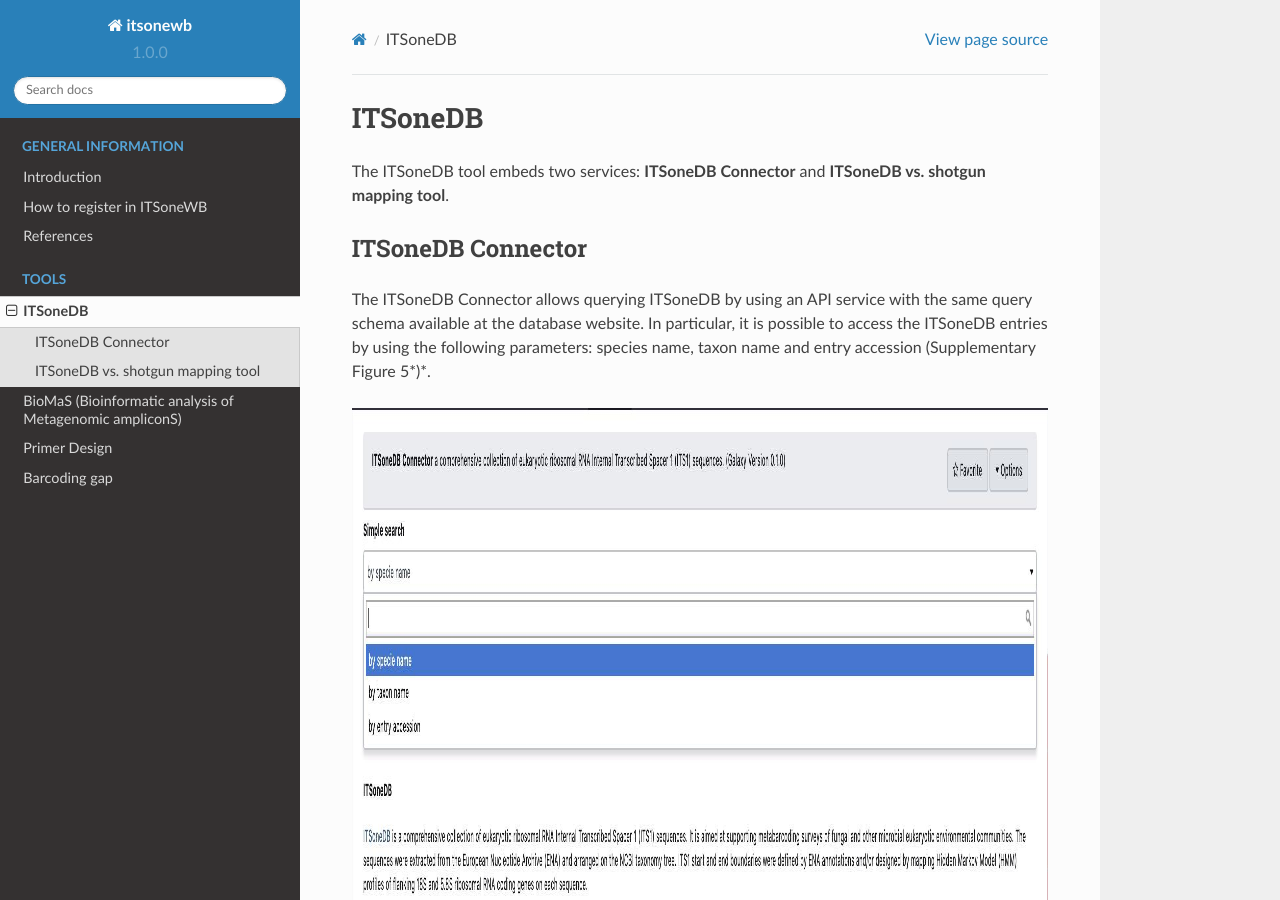
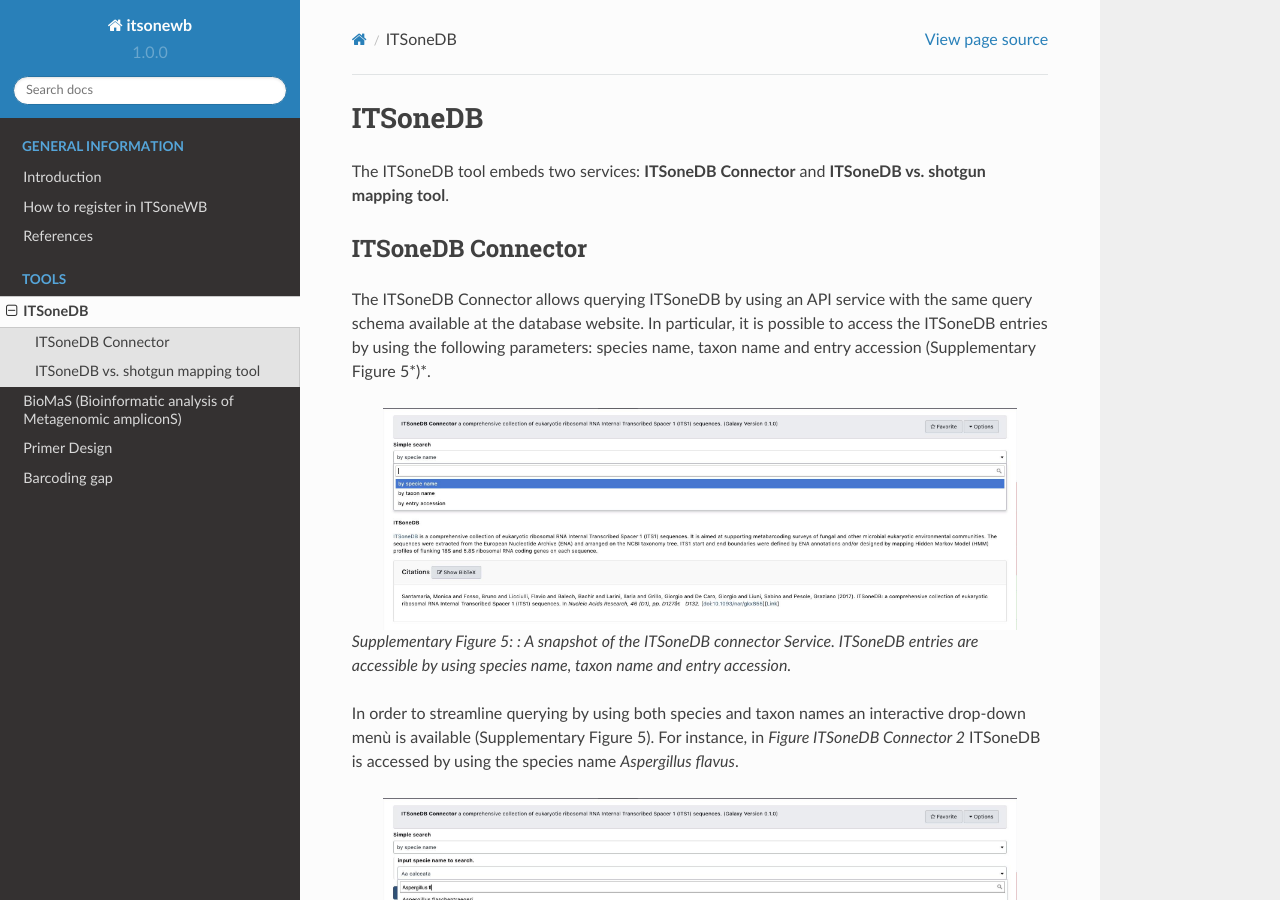
Before and after one commit to ibiom-cnr/itsonewb, a Sphinx documentation site: the page built from docs/source/itsonedb.rst, in a window 1280 px wide and 900 px high. Built offline with Sphinx 7.4.7 and the Read the Docs theme 2.0.0, drawn with Linux system fonts in a browser that asks for light colours.

Commit message:
fix figs

```diff
--- a/docs/source/itsonedb.rst
+++ b/docs/source/itsonedb.rst
@@ -9,7 +9,7 @@ ITSoneDB Connector
 The ITSoneDB Connector allows querying ITSoneDB by using an API service with the same query schema available at the database website. In particular, it is possible to access the ITSoneDB entries by using the following parameters: species name, taxon name and entry accession (Supplementary Figure 5*)*.
 
 .. figure:: _static/img/intro/image5.jpg
-   :scale: 100 %
+   :scale: 30 %
    :align: center
 
 *Supplementary Figure 5: : A snapshot of the ITSoneDB connector Service. ITSoneDB entries are accessible by using species name, taxon name and entry accession.*
@@ -17,7 +17,7 @@ The ITSoneDB Connector allows querying ITSoneDB by using an API service with the
 In order to streamline querying by using both species and taxon names an interactive drop-down menù is available (Supplementary Figure 5). For instance, in *Figure ITSoneDB Connector 2* ITSoneDB is accessed by using the species name *Aspergillus flavus*.
 
 .. figure:: _static/img/intro/image6.jpg
-   :scale: 100 %
+   :scale: 30 %
    :align: center
 
 *Supplementary Figure 6: The ITSoneDB connector service suggests a list of possible species names according to the user typing.*
@@ -25,7 +25,7 @@ In order to streamline querying by using both species and taxon names an interac
 As the species name selection is completed by clicking the "execute" button, the data retrieval from ITSoneDB is executed Supplementary Figure 7).
 
 .. figure:: _static/img/intro/image7.jpg
-   :scale: 100 %
+   :scale: 30 %
    :align: center
 
 *Supplementary Figure 7: Following the query parameters selection ITSoneDB is accessed by clicking the "Execute" button.*
@@ -43,7 +43,7 @@ The query retrieves ITS1 fasta sequences and the contextual metadata. As exemple
 This information are downloadable as a textual file that can be imported in Excel.
 
 .. figure:: _static/img/intro/image8.jpg
-   :scale: 100 %
+   :scale: 30 %
    :align: center
 
 *Supplementary Figure 8: A snapshot of the obtained metadata file.*
@@ -54,7 +54,7 @@ ITSoneDB vs. shotgun mapping tool
 The ITS1 *shotgun mapping* service allows to identify and eventually taxonomically classify ITS1 regions in metagenomic shotgun data.
 
 .. figure:: _static/img/intro/image9.jpg
-   :scale: 100 %
+   :scale: 30 %
    :align: center
 
 *Supplementary Figure 9: A snapshot of the tool setup mask.*
@@ -64,7 +64,7 @@ The ITS1 *shotgun mapping* service allows to identify and eventually taxonomical
 It is important to note the choice between the single-end and the paired-end mapping may influence the results. In particular, in PE mapping both the reads must pass the query coverage threshold.
 
 .. figure:: _static/img/intro/image1.png
-   :scale: 100 %
+   :scale: 70 %
    :align: center
 
 *Supplementary Figure 10: A schematic representation of the mapping schema implemented in the tool. Red and blue lines correspond, respectively, to paired- and single-end reads. For PE reads, R1 and R2 represents the forward and the reverse reads, respectively.*
```
